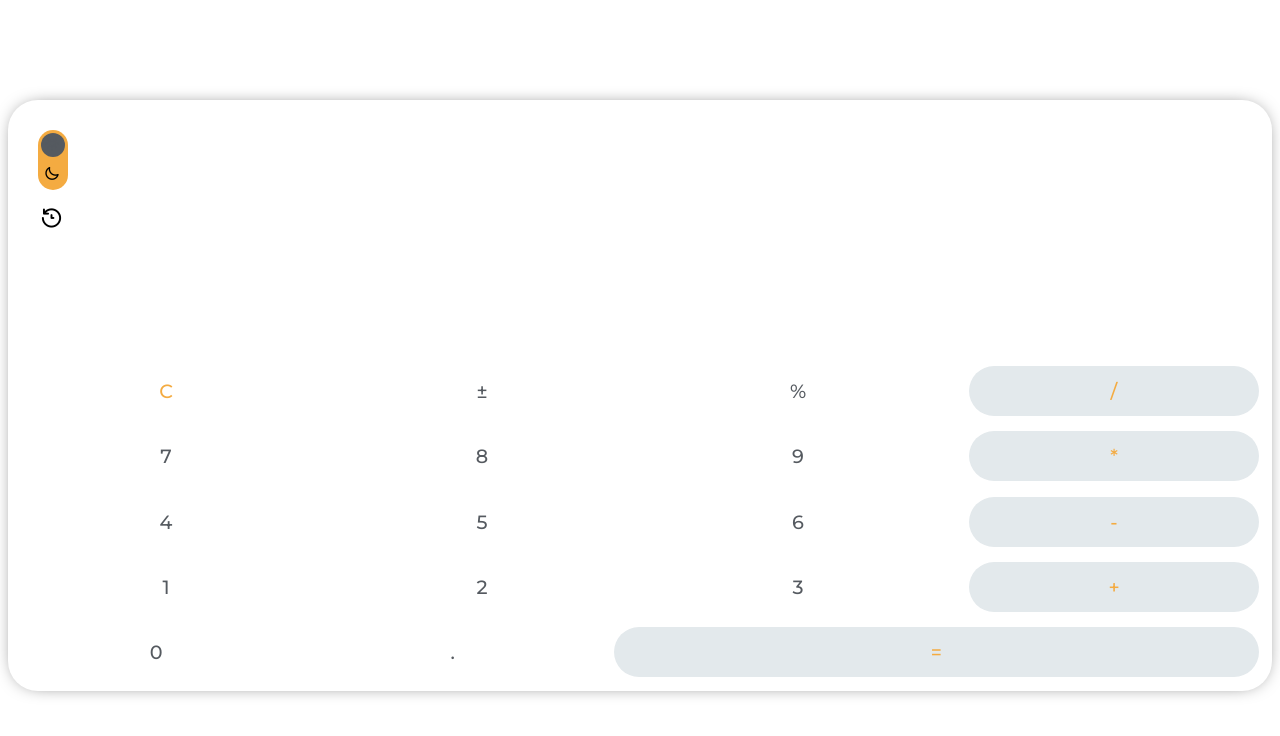
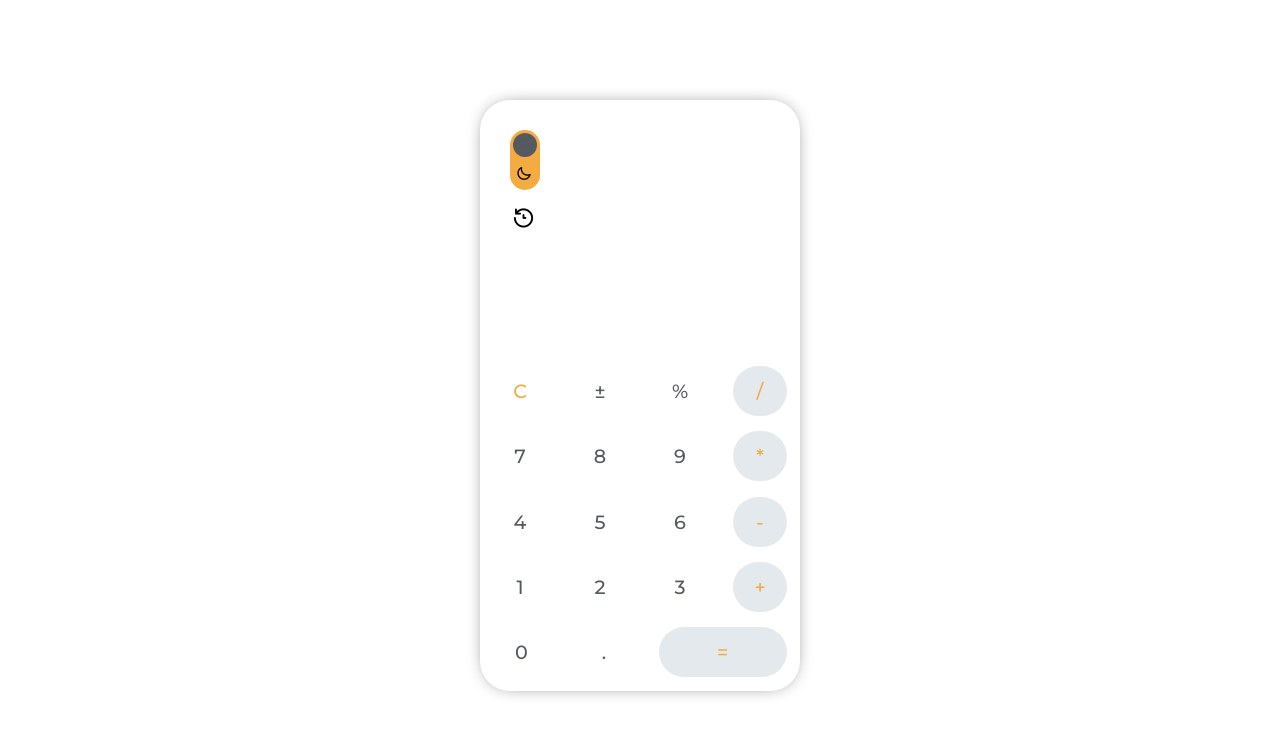
Before and after one commit to devs-toni/assembler-projects, a plain HTML site: page Calculator/index.html in a window 1280 px wide. Drawn offline with nearby package versions, Linux system fonts and the light colour scheme.

Commit message:
Change syle

```diff
--- a/Calculator/styles.css
+++ b/Calculator/styles.css
@@ -30,7 +30,7 @@
 }
 
 .main {
-  /* width: 320px; */
+  width: 320px;
   height: auto;
   margin: 100px auto;
   font-family: "Montserrat", sans-serif;
```
